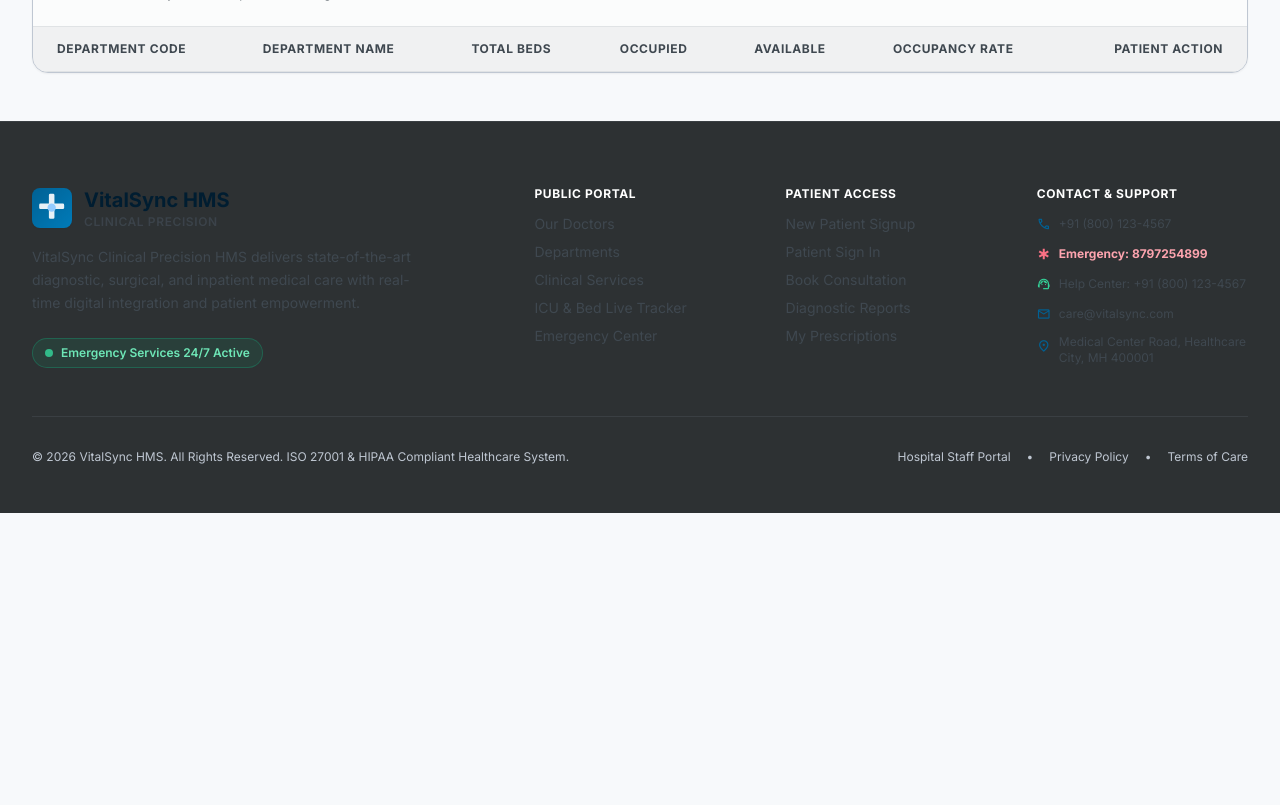
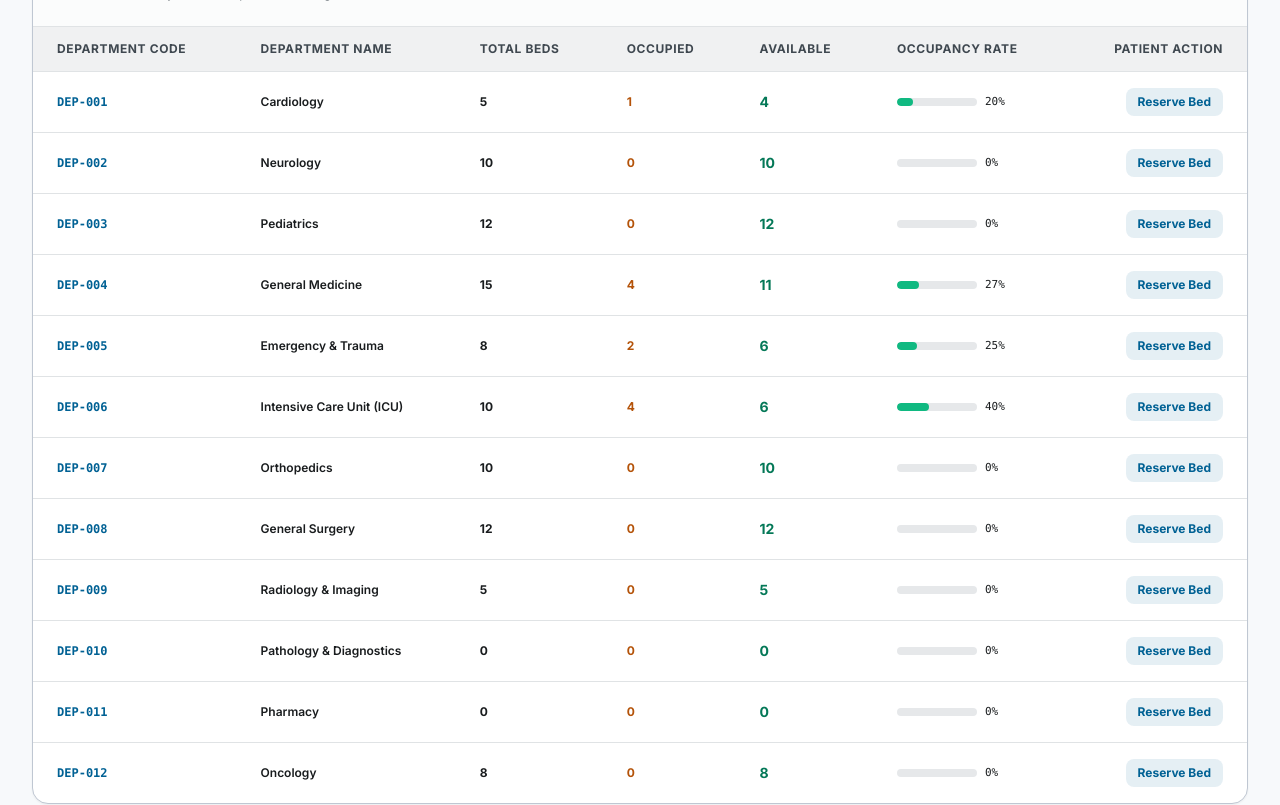
Before and after one commit to mr-ankush876/hospital_project, a React (Vite) app: page /public-beds in a window 1280 px wide. Shown: the part 640-1445 px from the top of the page. Before the commit the page ends 1153 px from the top, so only its background shows below. Built offline with nearby package versions, Linux system fonts and the light colour scheme; no server answers.

Commit message:
Add patient portal and advanced RBAC

```diff
--- /dev/null
+++ b/src/config/hospitalFallbackData.js
@@ -0,0 +1,237 @@
+/**
+ * VitalSync HMS - Resilient Hospital Showcase Data
+ * Ensures doctors, departments, and live bed & ICU availability always render gracefully
+ * even if the cloud backend is cold-starting or sleeping on Render free tier.
+ */
+
+export const FALLBACK_DOCTORS = [
+  {
+    id: 1,
+    doctorCode: 'DOC-2001',
+    fullName: 'Dr. Robert Chen',
+    specialization: 'Cardiology',
+    qualification: 'MD, FACC',
+    experience: '15 Years',
+    departmentName: 'Cardiology',
+    availableDays: 'Mon, Wed, Fri',
+    availableTime: '09:00 AM - 05:00 PM',
+    consultationFee: '150.00',
+    status: 'Available',
+    imageUrl: 'https://images.unsplash.com/photo-1622253692010-333f2da6031d?w=150&h=150&fit=crop&crop=face',
+  },
+  {
+    id: 2,
+    doctorCode: 'DOC-2002',
+    fullName: 'Dr. Emily Stanton',
+    specialization: 'Pediatrics',
+    qualification: 'MD, FAAP',
+    experience: '10 Years',
+    departmentName: 'Pediatrics',
+    availableDays: 'Tue, Thu, Sat',
+    availableTime: '08:00 AM - 04:00 PM',
+    consultationFee: '120.00',
+    status: 'Available',
+    imageUrl: 'https://images.unsplash.com/photo-1594824813628-98e6a2eb67e7?w=150&h=150&fit=crop&crop=face',
+  },
+  {
+    id: 3,
+    doctorCode: 'DOC-2003',
+    fullName: 'Dr. Marcus Vance',
+    specialization: 'Neurology',
+    qualification: 'MD, PhD',
+    experience: '18 Years',
+    departmentName: 'Neurology',
+    availableDays: 'Mon - Fri',
+    availableTime: '10:00 AM - 06:00 PM',
+    consultationFee: '180.00',
+    status: 'In Surgery',
+    imageUrl: 'https://images.unsplash.com/photo-1537368910025-700350fe46c7?w=150&h=150&fit=crop&crop=face',
+  },
+  {
+    id: 4,
+    doctorCode: 'DOC-2004',
+    fullName: 'Dr. Sarah Mitchell',
+    specialization: 'General Practice',
+    qualification: 'MBBS, MD',
+    experience: '12 Years',
+    departmentName: 'General Practice',
+    availableDays: 'Mon - Sat',
+    availableTime: '09:00 AM - 05:00 PM',
+    consultationFee: '100.00',
+    status: 'Available',
+    imageUrl: 'https://images.unsplash.com/photo-1559839734-2b71ea197ec2?w=150&h=150&fit=crop&crop=face',
+  },
+];
+
+export const FALLBACK_DEPARTMENTS = [
+  {
+    id: 1,
+    departmentCode: 'DEP-001',
+    name: 'Cardiology',
+    description: 'Specialized comprehensive cardiovascular diagnostics and catheter interventions.',
+    headDoctorName: 'Dr. Robert Chen',
+    totalBeds: 5,
+    availableBeds: 4,
+    occupiedBeds: 1,
+    status: 'Active',
+  },
+  {
+    id: 2,
+    departmentCode: 'DEP-002',
+    name: 'Neurology',
+    description: 'Comprehensive neurological, stroke management, and neurosurgical clinical care.',
+    headDoctorName: 'Dr. Marcus Vance',
+    totalBeds: 10,
+    availableBeds: 10,
+    occupiedBeds: 0,
+    status: 'Active',
+  },
+  {
+    id: 3,
+    departmentCode: 'DEP-003',
+    name: 'Pediatrics',
+    description: 'Specialized pediatric medicine, neonatal care (NICU), and adolescent health.',
+    headDoctorName: 'Dr. Emily Stanton',
+    totalBeds: 12,
+    availableBeds: 12,
+    occupiedBeds: 0,
+    status: 'Active',
+  },
+  {
+    id: 4,
+    departmentCode: 'DEP-004',
+    name: 'General Medicine',
+    description: 'Primary outpatient consultations and inpatient internal medicine management.',
+    headDoctorName: 'Dr. Sarah Mitchell',
+    totalBeds: 15,
+    availableBeds: 11,
+    occupiedBeds: 4,
+    status: 'Active',
+  },
+  {
+    id: 5,
+    departmentCode: 'DEP-005',
+    name: 'Emergency & Trauma',
+    description: '24/7 Level-1 Emergency, resuscitation bays, and acute critical trauma center.',
+    headDoctorName: 'Dr. Sarah Mitchell',
+    totalBeds: 8,
+    availableBeds: 6,
+    occupiedBeds: 2,
+    status: 'Active',
+  },
+  {
+    id: 6,
+    departmentCode: 'DEP-006',
+    name: 'Intensive Care Unit (ICU)',
+    description: 'State-of-the-art continuous hemodynamic monitoring and invasive life support.',
+    headDoctorName: 'Dr. Robert Chen',
+    totalBeds: 10,
+    availableBeds: 6,
+    occupiedBeds: 4,
+    status: 'Active',
+  },
+  {
+    id: 7,
+    departmentCode: 'DEP-007',
+    name: 'Orthopedics',
+    description: 'Musculoskeletal surgical care, joint replacement, arthroscopy, and rehabilitation.',
+    headDoctorName: 'Dr. Marcus Vance',
+    totalBeds: 10,
+    availableBeds: 10,
+    occupiedBeds: 0,
+    status: 'Active',
+  },
+  {
+    id: 8,
+    departmentCode: 'DEP-008',
+    name: 'General Surgery',
+    description: 'Advanced laparoscopic, minimally invasive, and major surgical procedures.',
+    headDoctorName: 'Dr. Sarah Mitchell',
+    totalBeds: 12,
+    availableBeds: 12,
+    occupiedBeds: 0,
+    status: 'Active',
+  },
+  {
+    id: 9,
+    departmentCode: 'DEP-009',
+    name: 'Radiology & Imaging',
+    description: 'High-field MRI, 128-slice CT, digital fluoroscopy, and diagnostic ultrasound.',
+    headDoctorName: 'Dr. Emily Stanton',
+    totalBeds: 5,
+    availableBeds: 5,
+    occupiedBeds: 0,
+    status: 'Active',
+  },
+  {
+    id: 10,
+    departmentCode: 'DEP-010',
+    name: 'Pathology & Diagnostics',
+    description: 'Automated clinical biochemistry, hematology, and histopathology testing.',
+    headDoctorName: 'Dr. Robert Chen',
+    totalBeds: 0,
+    availableBeds: 0,
+    occupiedBeds: 0,
+    status: 'Active',
+  },
+  {
+    id: 11,
+    departmentCode: 'DEP-011',
+    name: 'Pharmacy',
+    description: '24/7 inpatient prescription dispensing and medication therapy management.',
+    headDoctorName: 'Dr. Sarah Mitchell',
+    totalBeds: 0,
+    availableBeds: 0,
+    occupiedBeds: 0,
+    status: 'Active',
+  },
+  {
+    id: 12,
+    departmentCode: 'DEP-012',
+    name: 'Oncology',
+    description: 'Medical oncology, chemotherapy infusion suite, and specialized palliative care.',
+    headDoctorName: 'Dr. Marcus Vance',
+    totalBeds: 8,
+    availableBeds: 8,
+    occupiedBeds: 0,
+    status: 'Active',
+  },
+];
+
+export const FALLBACK_BED_STATS = {
+  totalBeds: 38,
+  availableBeds: 27,
+  occupiedBeds: 10,
+  totalIcuBeds: 10,
+  availableIcuBeds: 6,
+  totalEmergencyBeds: 8,
+  availableEmergencyBeds: 6,
+  totalGeneralBeds: 15,
+  availableGeneralBeds: 11,
+  availableByType: {
+    ICU: 6,
+    EMERGENCY: 6,
+    GENERAL: 11,
+    PRIVATE: 4,
+    SEMI_PRIVATE: 0,
+  },
+  totalByType: {
+    ICU: 10,
+    EMERGENCY: 8,
+    GENERAL: 15,
+    PRIVATE: 5,
+    SEMI_PRIVATE: 0,
+  },
+};
+
+export const FALLBACK_HOSPITAL_INFO = {
+  hospitalName: 'VitalSync Multi-Specialty Hospital',
+  phone: '+91 (800) 123-4567',
+  emergencyNumber: '8797254899',
+  ambulanceNumber: '7888834943',
+  helpCenterNumber: '+91 (800) 123-4567',
+  email: 'info@vitalsync.com',
+  address: 'Medical Center Road, Healthcare City, MH 400001',
+  registrationNumber: 'VS-HOSP-2026-IND',
+  invoiceFooter: 'Thank you for trusting VitalSync Healthcare. Get well soon!',
+};
--- a/src/pages/public/PublicBeds.jsx
+++ b/src/pages/public/PublicBeds.jsx
@@ -5,22 +5,27 @@ import PublicFooter from '../../components/public/PublicFooter';
 import { publicApi } from '../../services/api';
 import Loader from '../../components/common/Loader';
 
+import { FALLBACK_BED_STATS, FALLBACK_DEPARTMENTS } from '../../config/hospitalFallbackData';
+
 const PublicBeds = () => {
-  const [bedStats, setBedStats] = useState(null);
-  const [departments, setDepartments] = useState([]);
-  const [loading, setLoading] = useState(true);
+  const [bedStats, setBedStats] = useState(FALLBACK_BED_STATS);
+  const [departments, setDepartments] = useState(FALLBACK_DEPARTMENTS);
+  const [loading, setLoading] = useState(false);
   const [lastUpdated, setLastUpdated] = useState(new Date());
 
   const fetchBedData = async () => {
-    setLoading(true);
     try {
       const [bRes, depRes] = await Promise.allSettled([
         publicApi.getBedAvailability(),
         publicApi.getDepartments(),
       ]);
 
-      if (bRes.status === 'fulfilled') setBedStats(bRes.value.data);
-      if (depRes.status === 'fulfilled') setDepartments(depRes.value.data || []);
+      if (bRes.status === 'fulfilled' && bRes.value?.data && bRes.value.data.totalBeds > 0) {
+        setBedStats(bRes.value.data);
+      }
+      if (depRes.status === 'fulfilled' && Array.isArray(depRes.value?.data) && depRes.value.data.length > 0) {
+        setDepartments(depRes.value.data);
+      }
       setLastUpdated(new Date());
     } catch (err) {
       console.error('Error fetching bed availability:', err);
--- a/src/pages/public/PublicDepartments.jsx
+++ b/src/pages/public/PublicDepartments.jsx
@@ -5,15 +5,19 @@ import PublicFooter from '../../components/public/PublicFooter';
 import { publicApi } from '../../services/api';
 import Loader from '../../components/common/Loader';
 
+import { FALLBACK_DEPARTMENTS } from '../../config/hospitalFallbackData';
+
 const PublicDepartments = () => {
-  const [departments, setDepartments] = useState([]);
-  const [loading, setLoading] = useState(true);
+  const [departments, setDepartments] = useState(FALLBACK_DEPARTMENTS);
+  const [loading, setLoading] = useState(false);
 
   useEffect(() => {
     const fetchDepartments = async () => {
       try {
         const res = await publicApi.getDepartments();
-        setDepartments(res.data || []);
+        if (Array.isArray(res?.data) && res.data.length > 0) {
+          setDepartments(res.data);
+        }
       } catch (err) {
         console.error('Error fetching departments:', err);
       } finally {
--- a/src/pages/public/PublicDoctors.jsx
+++ b/src/pages/public/PublicDoctors.jsx
@@ -6,9 +6,11 @@ import { publicApi } from '../../services/api';
 import StatusBadge from '../../components/common/StatusBadge';
 import Loader from '../../components/common/Loader';
 
+import { FALLBACK_DOCTORS } from '../../config/hospitalFallbackData';
+
 const PublicDoctors = () => {
-  const [doctors, setDoctors] = useState([]);
-  const [loading, setLoading] = useState(true);
+  const [doctors, setDoctors] = useState(FALLBACK_DOCTORS);
+  const [loading, setLoading] = useState(false);
   const [search, setSearch] = useState('');
   const [selectedSpecialty, setSelectedSpecialty] = useState('ALL');
 
@@ -16,7 +18,9 @@ const PublicDoctors = () => {
     const fetchDoctors = async () => {
       try {
         const res = await publicApi.getDoctors();
-        setDoctors(res.data || []);
+        if (Array.isArray(res?.data) && res.data.length > 0) {
+          setDoctors(res.data);
+        }
       } catch (err) {
         console.error('Error fetching public doctors:', err);
       } finally {
--- a/src/pages/public/PublicHome.jsx
+++ b/src/pages/public/PublicHome.jsx
@@ -5,12 +5,19 @@ import PublicFooter from '../../components/public/PublicFooter';
 import { publicApi } from '../../services/api';
 import StatusBadge from '../../components/common/StatusBadge';
 
+import {
+  FALLBACK_DOCTORS,
+  FALLBACK_DEPARTMENTS,
+  FALLBACK_BED_STATS,
+  FALLBACK_HOSPITAL_INFO,
+} from '../../config/hospitalFallbackData';
+
 const PublicHome = () => {
-  const [doctors, setDoctors] = useState([]);
-  const [departments, setDepartments] = useState([]);
-  const [bedStats, setBedStats] = useState(null);
-  const [hospitalInfo, setHospitalInfo] = useState(null);
-  const [loading, setLoading] = useState(true);
+  const [doctors, setDoctors] = useState(FALLBACK_DOCTORS);
+  const [departments, setDepartments] = useState(FALLBACK_DEPARTMENTS);
+  const [bedStats, setBedStats] = useState(FALLBACK_BED_STATS);
+  const [hospitalInfo, setHospitalInfo] = useState(FALLBACK_HOSPITAL_INFO);
+  const [loading, setLoading] = useState(false);
 
   useEffect(() => {
     const fetchData = async () => {
@@ -22,10 +29,18 @@ const PublicHome = () => {
           publicApi.getHospitalInfo(),
         ]);
 
-        if (dRes.status === 'fulfilled') setDoctors(dRes.value.data || []);
-        if (depRes.status === 'fulfilled') setDepartments(depRes.value.data || []);
-        if (bRes.status === 'fulfilled') setBedStats(bRes.value.data || null);
-        if (hRes.status === 'fulfilled') setHospitalInfo(hRes.value.data || null);
+        if (dRes.status === 'fulfilled' && Array.isArray(dRes.value?.data) && dRes.value.data.length > 0) {
+          setDoctors(dRes.value.data);
+        }
+        if (depRes.status === 'fulfilled' && Array.isArray(depRes.value?.data) && depRes.value.data.length > 0) {
+          setDepartments(depRes.value.data);
+        }
+        if (bRes.status === 'fulfilled' && bRes.value?.data && bRes.value.data.totalBeds > 0) {
+          setBedStats(bRes.value.data);
+        }
+        if (hRes.status === 'fulfilled' && hRes.value?.data) {
+          setHospitalInfo(hRes.value.data);
+        }
       } catch (err) {
         console.error('Error fetching public hospital data:', err);
       } finally {
```
Also changed, not shown: 2 other files (tests, documents, lock files or other folders).
